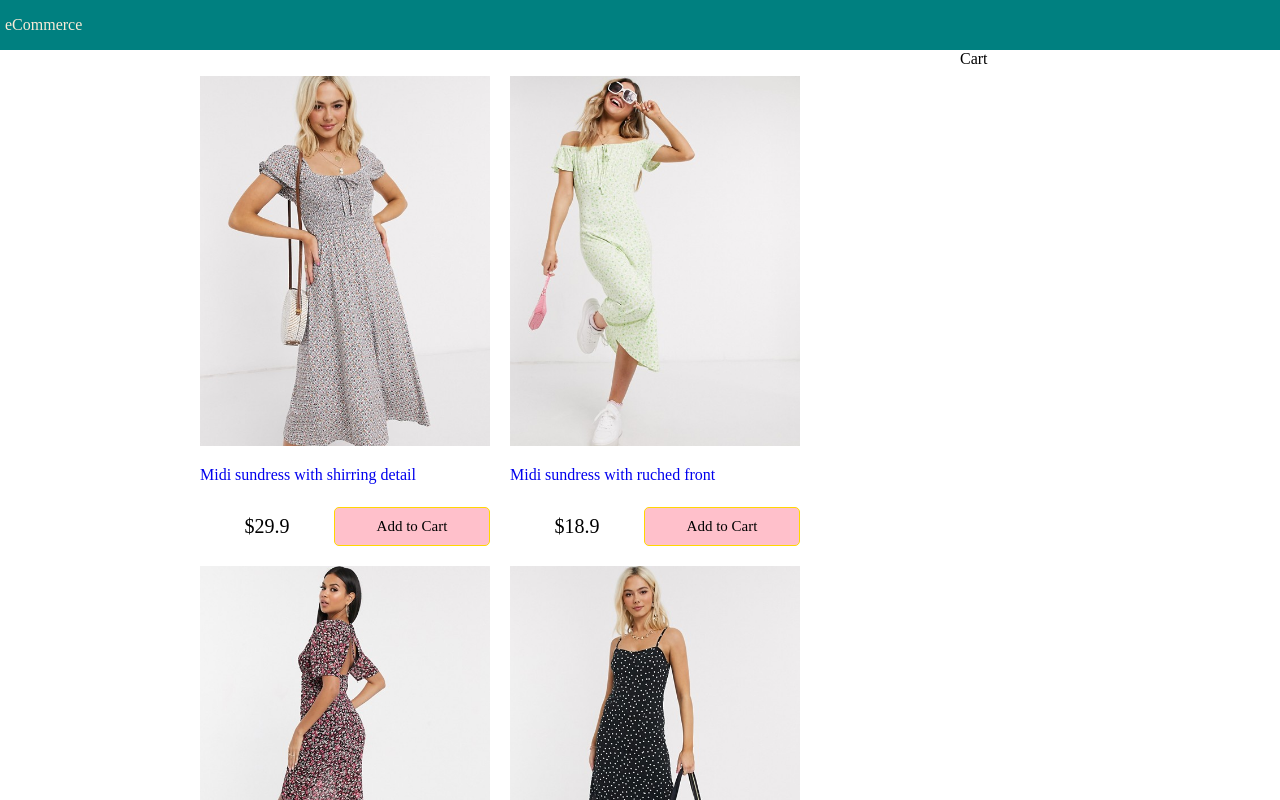
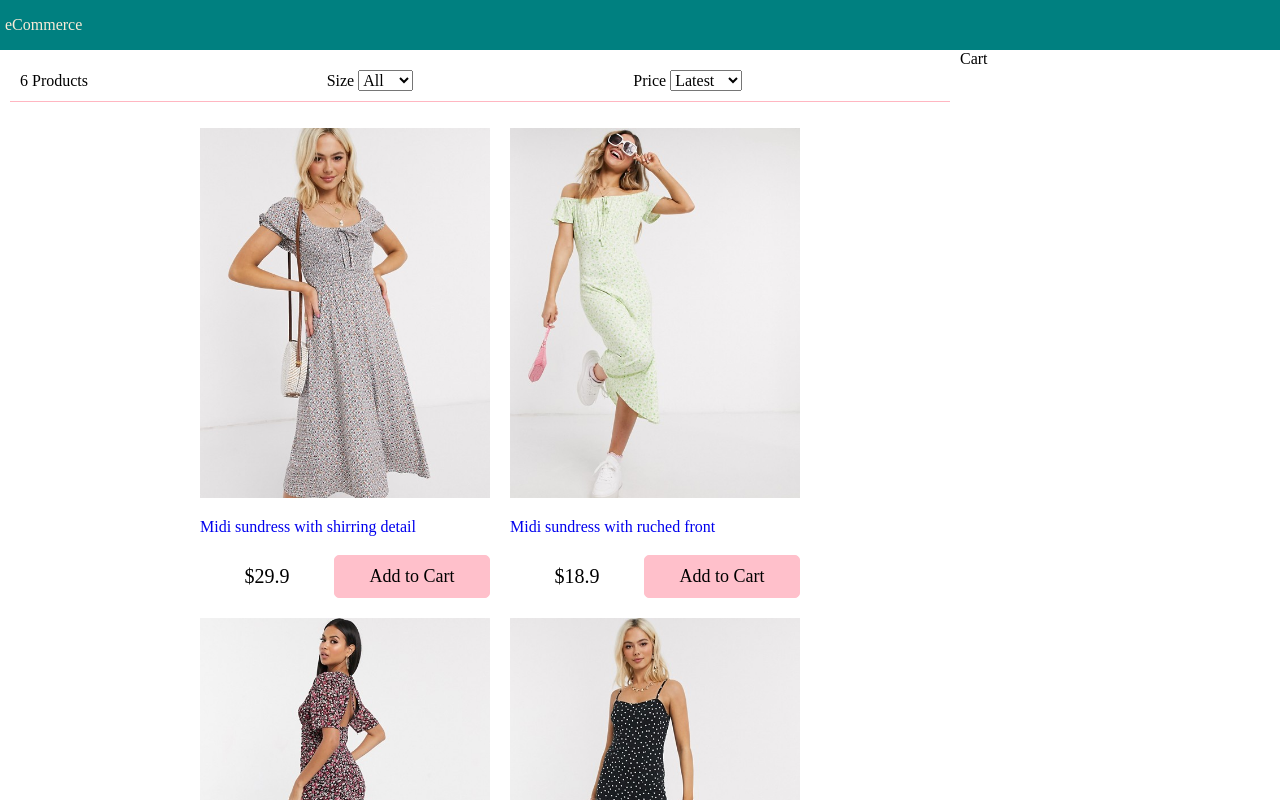
Before and after one commit to skalia0594/ecommerce, a React (Create React App) app: page / in a window 1280 px wide. Shown: the top 800 px of the page. Built offline with nearby package versions, Linux system fonts and the light colour scheme.

Commit message:
Filter component

```diff
--- a/src/App.js
+++ b/src/App.js
@@ -1,5 +1,6 @@
 //feature 1
 import React from "react";
+import Filter from "./components/Filter";
 import Products from "./components/Products";
 import data from "./data.json";
 class App extends React.Component {
@@ -11,6 +12,34 @@ class App extends React.Component {
       size : ""
     }
   }
+  filterSize = e => {
+    if(e.target.value){
+      this.setState({
+        size: e.target.value,
+        products : data.products.filter(product =>
+                      product["availableSizes"].includes(e.target.value)
+                  ),
+        sort:""
+      })
+    }else {  // all case
+      this.setState({
+        size: e.target.value,
+        products: data.products
+      });
+    }
+  }
+  sortPrice = e => {
+    // console.log(e.target.value);
+    this.setState((prevState)=>({
+      sort: e.target.value,
+      products : prevState.products.slice().sort((a,b) =>(
+        e.target.value === "Highest" ?(a["price"]<b["price"]? 1:-1) :
+        e.target.value === "Lowest" ?(a["price"]>b["price"]? 1:-1) :
+        (a["_id"]>b["_id"]? 1:-1)
+      )),
+    }));
+
+  }
   render(){
     return (
       <div className="grid-container">
@@ -20,6 +49,12 @@ class App extends React.Component {
         <main>
           <div className="content">
             <div className="main-content">
+              <Filter count={this.state.products.length}
+                      sort={this.state.sort}
+                      size={this.state.size}
+                      filterSize={this.filterSize}
+                      sortPrice={this.sortPrice}
+              />
               <Products products={this.state.products} />
             </div>
             <div className="side-bar">Cart</div>
--- /dev/null
+++ b/src/components/Filter.js
@@ -0,0 +1,29 @@
+import React, { Component } from 'react'
+
+export default class Filter extends Component {
+    render() {
+        return (
+            <div className="filter">
+                <div className="filter-count">{this.props.count} Products</div>
+                <div className="filter-size">Size {" "}
+                <select onChange={this.props.filterSize} value={this.props.size}>
+                    <option value="">All</option>
+                    <option value="XS">XS</option>
+                    <option value="S">S</option>
+                    <option value="M">M</option>
+                    <option value="L">L</option>
+                    <option value="XL">XL</option>
+                    <option value="XXL">XXL</option>
+                </select>
+                </div>
+                <div className="filter-order">Price {" "}
+                <select onChange={this.props.sortPrice} value={this.props.sort}>
+                    <option>Latest</option>
+                    <option value="Lowest">Lowest</option>
+                    <option value="Highest">Highest</option>
+                </select>
+                </div>
+            </div>
+        )
+    }
+}
--- a/src/components/Products.js
+++ b/src/components/Products.js
@@ -6,11 +6,12 @@ export default class Products extends Component {
         return (
             <div>
                 <ul className="products">
-                    {this.props.products.map( product => (
+                    {this.props.products.map(product => {
+                        return (
                             <li key={product._id}>
                                 <div className="product">
-                            <a href={"#"+ product._id}>
-                                <img src={product.image} alt={product.title}/>
+                                    <a href={"#" + product._id}>
+                                        <img src={product.image} alt={product.title} />
                                         <p>{product.title}</p>
                                     </a>
                                     <div className="product-price">
@@ -20,6 +21,7 @@ export default class Products extends Component {
                                 </div>
                             </li>
                         )
+                    }
                     )}
                 </ul>
             </div>
--- a/src/index.css
+++ b/src/index.css
@@ -15,7 +15,7 @@ a{
   text-decoration: none;
 }
 a:hover{
-  color: black;
+  color: grey;
 }
 .grid-container{
   display: grid;
@@ -99,7 +99,7 @@ footer{
 }
 .button {
   padding: 1rem;
-  border: .1rem solid gold;
+  border: .1rem solid pink;
   background-color: white;
   border-radius: .5rem;
 }
@@ -108,5 +108,18 @@ footer{
 }
 .button.primary {
   background-color: pink;
-  font-size: 1.5rem;
+  font-size: 1.8rem;
 }
+
+/* Filter */
+.filter {
+  display: flex;
+  justify-content: space-between;
+  align-items: center;
+  padding: 1rem;
+  margin: 1rem;
+  border-bottom: .1rem lightpink solid;
+}
+.filter div {
+  flex: 1;
+}
```
Also changed, not shown: 1 other file (tests, documents, lock files or other folders). Lines whose indentation alone changed are shown as unchanged.
